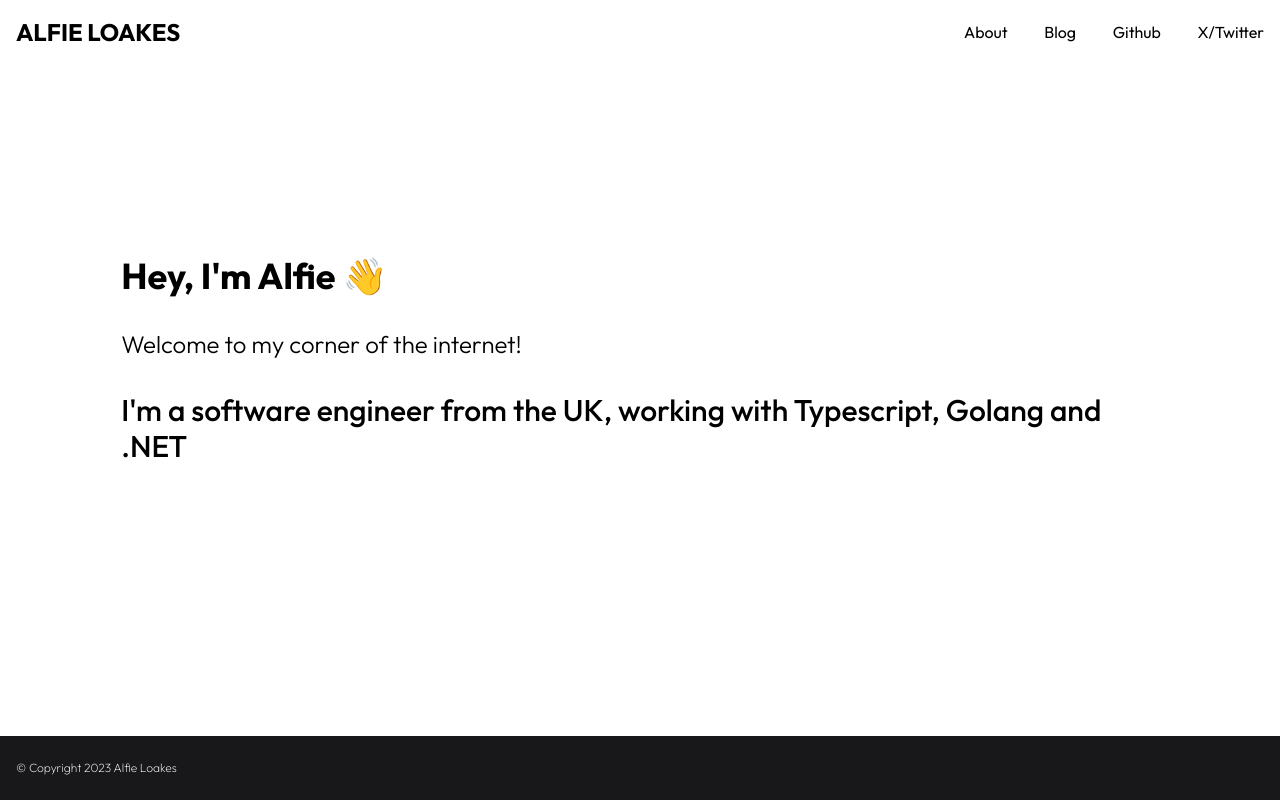
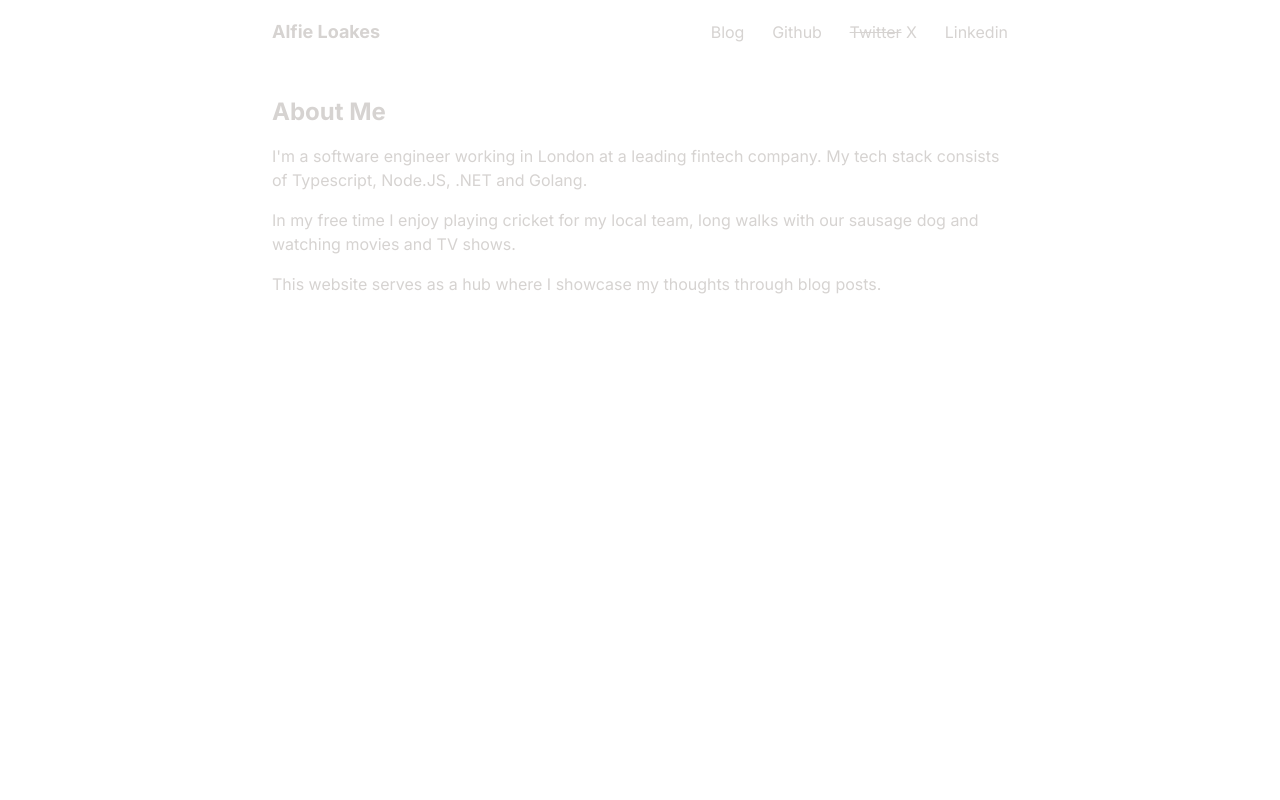
Before and after one commit to alfieloakes/alfieloakes.com, a Next.js app: page / in a window 1280 px wide. Built offline with nearby package versions, Linux system fonts and the light colour scheme.

Commit message:
Simple redesign

```diff
--- a/app/about/page.tsx
+++ /dev/null
@@ -1,31 +0,0 @@
-import React from 'react';
-import Image from 'next/image';
-import Title from '../components/Title';
-
-export default function Home() {
-  return (
-    <>
-      <Title title="About me!" />
-
-      <div className="container px-4">
-        <div className="grid sm:grid-cols-12 gap-4">
-          <div className="sm:col-span-6 md:col-span-8">
-            <p className="mb-4">Hey there, I&#39;m Alfie – your friendly neighborhood software engineer working in the bustling city of London.</p>
-            <p className="mb-4">Welcome to my corner of the internet, a hub where I showcase my thoughts through blog posts and simplify the complex with tutorials.</p>
-            <p className="mb-4">Curious about my coding escapades? Swing by my Github repository and check out my socials for a peek into my world. Feel like saying hi? Drop me an email at hello@alfieloakes.com – I&#39;m all ears for new connections!</p>
-          </div>
-          <div className="sm:col-span-6 md:col-span-4 h-60 sm:aspect-auto w-full bg-gray-100 relative ">
-            <Image
-              className="object-cover"
-              src="/me.jpg"
-              layout="fill"
-              objectFit="cover"
-              objectPosition="top"
-              alt="Picture of the author"
-            />
-          </div>
-        </div>
-      </div>
-    </>
-  );
-}
--- /dev/null
+++ b/app/components/About.tsx
@@ -0,0 +1,16 @@
+import React from 'react';
+
+export default function About() {
+  return (
+    <div className="container px-4 mb-4">
+      <div className="grid sm:grid-cols-1 gap-4">
+        <div className="col-span-12">
+          <p className="text-lg sm:text-2xl font-bold mb-4">About Me</p>
+          <p className="mb-4">I&apos;m a software engineer working in London at a leading fintech company. My tech stack consists of Typescript, Node.JS, .NET and Golang.</p>
+          <p className="mb-4">In my free time I enjoy playing cricket for my local team, long walks with our sausage dog and watching movies and TV shows.</p>
+          <p className="mb-4">This website serves as a hub where I showcase my thoughts through blog posts.</p>
+        </div>
+      </div>
+    </div>
+  );
+}
--- a/app/components/Footer.tsx
+++ b/app/components/Footer.tsx
@@ -2,7 +2,7 @@ import React from 'react';
 
 export default function Footer() {
   return (
-    <footer className="bg-zinc-900 text-white mt-10">
+    <footer className="text-white mt-10">
       <div className=" container px-4">
         <div className="grid grid-cols-1 h-16 gap-4">
           <span className="text-xs font-extralight flex items-center">
--- a/app/components/NavBar.tsx
+++ b/app/components/NavBar.tsx
@@ -5,15 +5,19 @@ import React, { useState } from 'react';
 export default function NavBar() {
   const [mobileNav, setMobileNav] = useState(false);
   return (
-    <nav className="container px-4">
-      <div className="grid grid-cols-4 md:grid-cols-3 lg:grid-cols-12 gap-4 h-16">
-        <a className="col-span-3 md:col-span-2 lg:col-span-9 text-lg sm:text-2xl font-bold uppercase flex items-center" href="/">Alfie Loakes</a>
+    <nav className="container px-4 mb-8">
+      <div className="grid grid-cols-4 md:grid-cols-12 gap-4 h-16">
+        <a className="col-span-3 md:col-span-7 text-lg sm:text-1xl font-bold flex items-center" href="/">Alfie Loakes</a>
 
-        <div className="hidden md:flex md:col-span-1 lg:col-span-3 items-center place-content-between">
-          <a href="/about">About</a>
+        <div className="hidden md:flex md:col-span-5 items-center place-content-between">
           <a href="/">Blog</a>
           <a href="https://github.com/alfieloakes" target="_blank" rel="noreferrer">Github</a>
-          <a href="https://twitter.com/alfieloakes" target="_blank" rel="noreferrer">X/Twitter</a>
+          <a href="https://twitter.com/alfieloakes" target="_blank" rel="noreferrer">
+            <s>Twitter</s>
+            {' '}
+            X
+          </a>
+          <a href="https://www.linkedin.com/in/alfieloakes/" target="_blank" rel="noreferrer">Linkedin</a>
         </div>
 
         <div className="md:hidden flex justify-end">
@@ -30,10 +34,14 @@ export default function NavBar() {
 
       {mobileNav && (
       <div className="md:hidden flex flex-col flex-stretch text-center content-center gap-y-1">
-        <a className="grow rounded-md bg-slate-200 h-10 leading-10" href="/">About</a>
-        <a className="grow rounded-md bg-slate-50 h-10 leading-10" href="/">Blog</a>
-        <a className="grow rounded-md bg-slate-50 h-10 leading-10" href="https://github.com/alfieloakes" target="_blank" rel="noreferrer">Github</a>
-        <a className="grow rounded-md bg-slate-50 h-10 leading-10" href="https://twitter.com/alfieloakes" target="_blank" rel="noreferrer">X/Twitter</a>
+        <a className="grow rounded-md bg-stone-800 h-10 leading-10" href="/">Blog</a>
+        <a className="grow rounded-md bg-stone-800 h-10 leading-10" href="https://github.com/alfieloakes" target="_blank" rel="noreferrer">Github</a>
+        <a className="grow rounded-md bg-stone-800 h-10 leading-10" href="https://twitter.com/alfieloakes" target="_blank" rel="noreferrer">
+          <s>Twitter</s>
+          {' '}
+          X
+        </a>
+        <a className="grow rounded-md bg-stone-800 h-10 leading-10" href="https://www.linkedin.com/in/alfieloakes/" target="_blank" rel="noreferrer">Linkedin</a>
       </div>
       )}
     </nav>
--- a/app/components/Title.tsx
+++ b/app/components/Title.tsx
@@ -8,7 +8,7 @@ export default function Title({ title }: Props) {
   return (
     <header className="container px-4">
       <div className="grid grid-cols-1 my-6 sm:my-10 md:my-10 gap-4">
-        <h1 className="text-lg sm:text-4xl font-bold">{title}</h1>
+        <h1 className="text-lg sm:text-2xl font-bold">{title}</h1>
       </div>
     </header>
   );
--- a/app/layout.tsx
+++ b/app/layout.tsx
@@ -1,11 +1,11 @@
 import React from 'react';
 import './globals.css';
 import type { Metadata } from 'next';
-import { Outfit } from 'next/font/google';
+import { Inter } from 'next/font/google';
 import NavBar from './components/NavBar';
 import Footer from './components/Footer';
 
-const outfit = Outfit({ subsets: ['latin'] });
+const inter = Inter({ subsets: ['latin'] });
 
 export const metadata: Metadata = {
   title: 'Create Next App',
@@ -19,8 +19,8 @@ export default function RootLayout({
 }) {
   return (
     <html lang="en">
-      <body className={outfit.className}>
-        <div className="flex flex-col h-screen">
+      <body className={`${inter.className} dark:bg-stone-900 text-stone-300`}>
+        <div className="flex flex-col h-screen max-w-3xl mx-auto">
           <NavBar />
           <div className="flex-grow">
             {children}
--- a/app/page.tsx
+++ b/app/page.tsx
@@ -1,15 +1,10 @@
 import React from 'react';
+import About from './components/About';
 
 export default function Home() {
   return (
-    <div className="container px-4">
-      <div className="grid sm:grid-cols-12 my-4 sm:my-20 md:my-48 gap-4">
-        <div className="sm:col-start-2 sm:col-span-10">
-          <h1 className="text-lg sm:text-4xl font-bold sm:mb-8 mb-2">Hey, I&#39;m Alfie 👋 </h1>
-          <p className="font-light text-sm sm:text-2xl sm:font-regular sm:mb-8 mb-2">Welcome to my corner of the internet!</p>
-          <p className="text-base sm:text-3xl font-medium">I&#39;m a software engineer from the UK, working with Typescript, Golang and .NET</p>
-        </div>
-      </div>
+    <div>
+      <About />
     </div>
   );
 }
```
Also changed, not shown: 1 other file (tests, documents, lock files or other folders).
